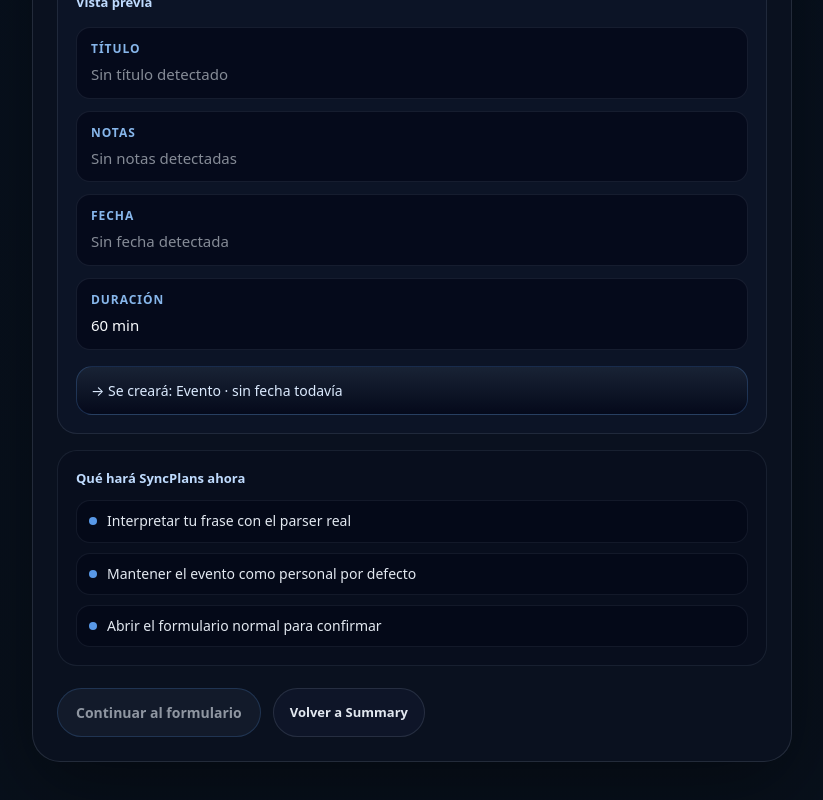
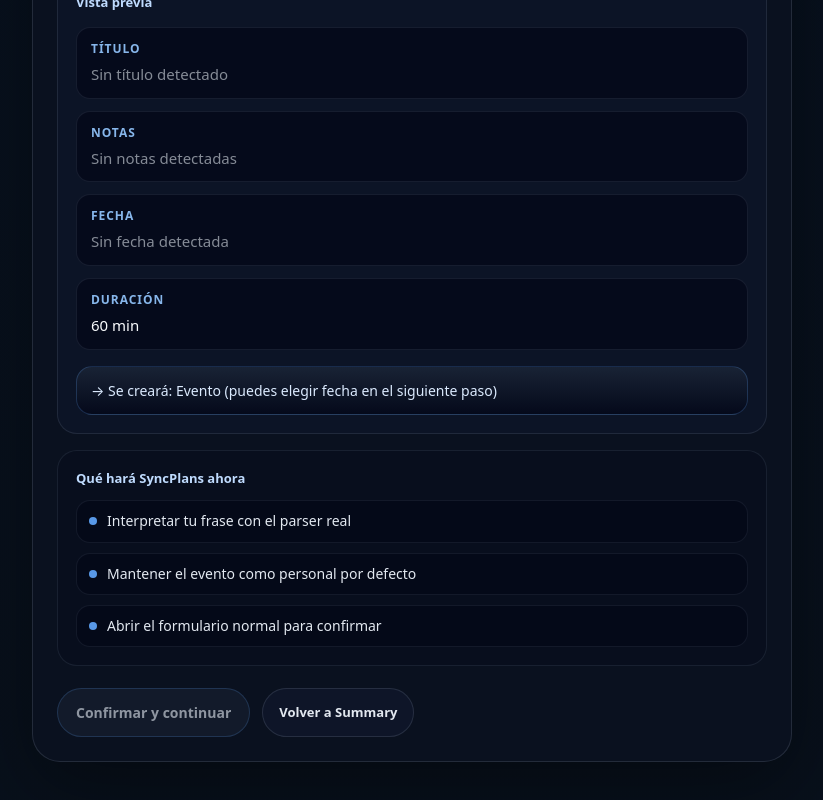
Before and after one commit to Fgainzall/syncplans-app, a Next.js app: page /capture in a window 1280 px wide. Shown: the part 599-1399 px from the top of the page, without its empty margins (228-1051 px from the left). Built offline with nearby package versions, Linux system fonts and the light colour scheme.

Commit message:
feat: add deep-link capture flow and remove duplicate manifest

```diff
--- a/src/app/capture/CaptureClient.tsx
+++ b/src/app/capture/CaptureClient.tsx
@@ -63,6 +63,12 @@ function toTitleCase(value: string) {
     .join(" ");
 }
 
+function sentenceCase(value: string) {
+  const trimmed = value.trim();
+  if (!trimmed) return "";
+  return trimmed.charAt(0).toUpperCase() + trimmed.slice(1);
+}
+
 export default function CaptureClient({ initialText = "" }: CaptureClientProps) {
   const router = useRouter();
   const searchParams = useSearchParams();
@@ -92,14 +98,19 @@ export default function CaptureClient({ initialText = "" }: CaptureClientProps)
 
   const title = parsed.title?.trim() || "";
   const notes = parsed.notes?.trim() || "";
+  const prettyNotes = sentenceCase(notes);
   const durationMinutes = parsed.durationMinutes || 60;
   const hasDate = Boolean(parsed.date && !Number.isNaN(parsed.date.getTime()));
   const canContinue = Boolean(draft.trim() && title);
 
   const summaryLine = useMemo(() => {
     const safeTitle = title || "Evento";
-    const when = hasDate ? formatDateLabel(parsed.date) : "sin fecha todavía";
-    return `→ Se creará: ${toTitleCase(safeTitle)} · ${when}`;
+
+    if (!hasDate) {
+      return `→ Se creará: ${toTitleCase(safeTitle)} (puedes elegir fecha en el siguiente paso)`;
+    }
+
+    return `→ Se creará: ${toTitleCase(safeTitle)} · ${formatDateLabel(parsed.date)}`;
   }, [title, hasDate, parsed]);
 
   function handleContinue() {
@@ -114,8 +125,8 @@ export default function CaptureClient({ initialText = "" }: CaptureClientProps)
     params.set("duration", String(durationMinutes));
     params.set("raw_text", draft.trim());
 
-    if (notes) {
-      params.set("notes", notes);
+    if (prettyNotes) {
+      params.set("notes", prettyNotes);
     }
 
     if (hasDate && parsed.date) {
@@ -363,7 +374,7 @@ export default function CaptureClient({ initialText = "" }: CaptureClientProps)
               }}
             >
               <PreviewRow label="Título" value={title ? toTitleCase(title) : "Sin título detectado"} muted={!title} />
-              <PreviewRow label="Notas" value={notes || "Sin notas detectadas"} muted={!notes} />
+              <PreviewRow label="Notas" value={prettyNotes || "Sin notas detectadas"} muted={!prettyNotes} />
               <PreviewRow label="Fecha" value={hasDate ? formatDateLabel(parsed.date) : "Sin fecha detectada"} muted={!hasDate} />
               <PreviewRow label="Duración" value={`${durationMinutes} min`} />
             </div>
@@ -445,7 +456,7 @@ export default function CaptureClient({ initialText = "" }: CaptureClientProps)
               boxShadow: canContinue ? "0 12px 30px rgba(37, 99, 235, 0.26)" : "none",
             }}
           >
-            Continuar al formulario
+            Confirmar y continuar
           </button>
 
           <Link
```
Also changed, not shown: public/manifest.webmanifest (deleted).
